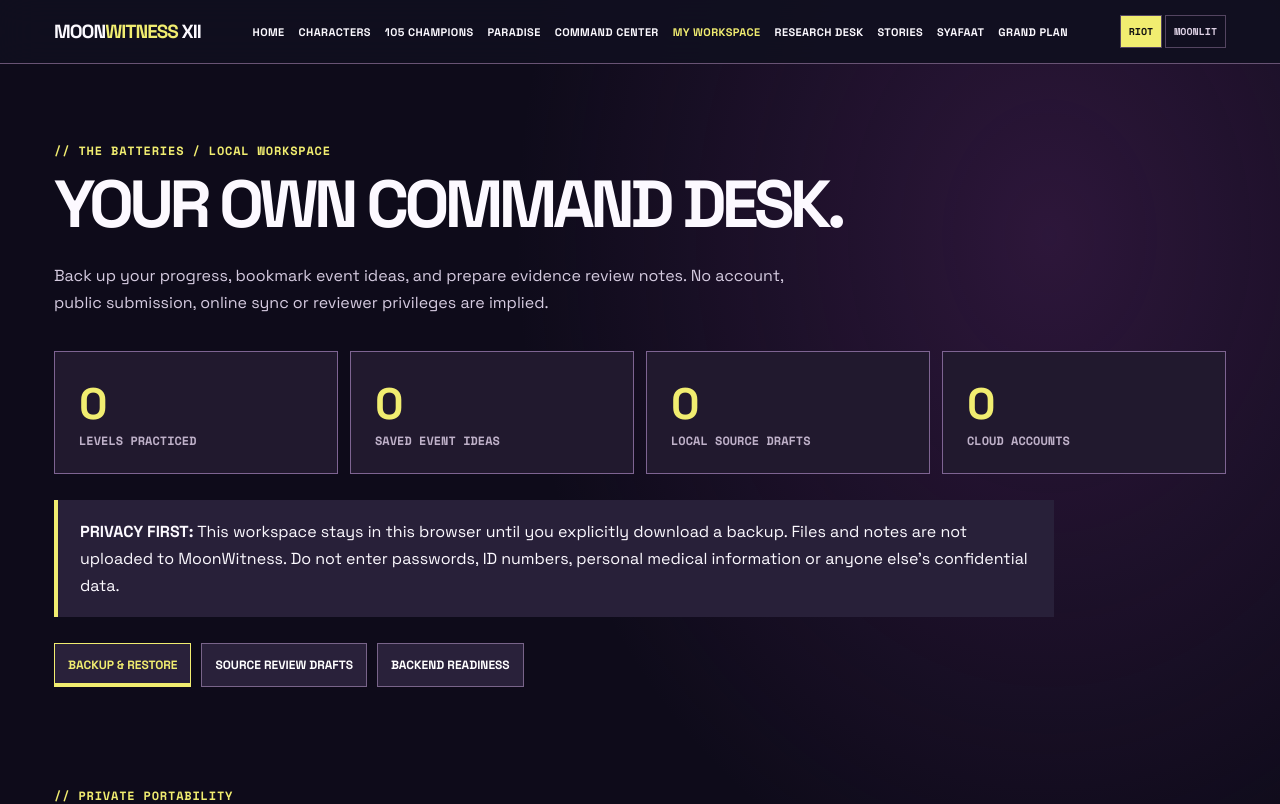
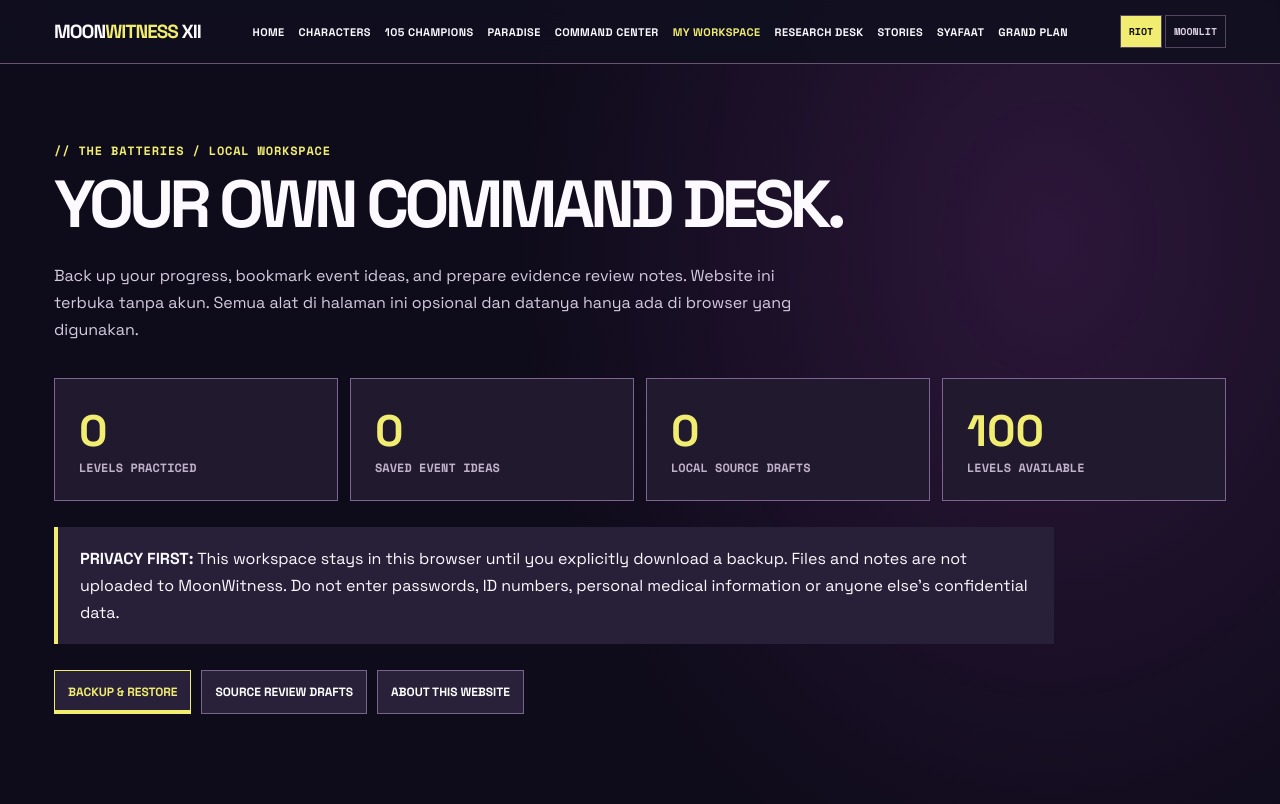
Before and after one commit to bjo163/moonwitness-xii-season-global-championships, a React (Vite) app: page /workspace in a window 1280 px wide. Shown: the top 804 px of the page. Built offline with nearby package versions, Linux system fonts and the light colour scheme.

Commit message:
Keep MoonWitness account-free: replace backend readiness UI with public website guide

```diff
--- a/src/pages/Workspace.jsx
+++ b/src/pages/Workspace.jsx
@@ -21,10 +21,10 @@ export default function Workspace(){
  const apply=()=>{try{if(!preview||!accepted)return;restoreWorkspace(localStorage,preview);setPreview(null);setAccepted(false);sync();setMessage('Workspace restored on this device. Level progress and bookmarks are updated.');}catch(e){setMessage(e.message);}};
  const resetPreview=()=>{setPreview(null);setAccepted(false);setMessage('Import cancelled. Nothing was changed.');};
  return <main className="container page workspace-page">
- <Head eyebrow="// THE BATTERIES / LOCAL WORKSPACE" title="YOUR OWN COMMAND DESK." sub="Back up your progress, bookmark event ideas, and prepare evidence review notes. No account, public submission, online sync or reviewer privileges are implied."/>
- <div className="stats"><div><b>{summary.completed.length}</b> LEVELS PRACTICED</div><div><b>{summary.bookmarks.length}</b> SAVED EVENT IDEAS</div><div><b>{drafts.length}</b> LOCAL SOURCE DRAFTS</div><div><b>0</b> CLOUD ACCOUNTS</div></div>
+ <Head eyebrow="// THE BATTERIES / LOCAL WORKSPACE" title="YOUR OWN COMMAND DESK." sub="Back up your progress, bookmark event ideas, and prepare evidence review notes. Website ini terbuka tanpa akun. Semua alat di halaman ini opsional dan datanya hanya ada di browser yang digunakan."/>
+ <div className="stats"><div><b>{summary.completed.length}</b> LEVELS PRACTICED</div><div><b>{summary.bookmarks.length}</b> SAVED EVENT IDEAS</div><div><b>{drafts.length}</b> LOCAL SOURCE DRAFTS</div><div><b>100</b> LEVELS AVAILABLE</div></div>
  <Notice><b>PRIVACY FIRST:</b> This workspace stays in this browser until you explicitly download a backup. Files and notes are not uploaded to MoonWitness. Do not enter passwords, ID numbers, personal medical information or anyone else's confidential data.</Notice>
- <div className="filters">{[['backup','BACKUP & RESTORE'],['reviews','SOURCE REVIEW DRAFTS'],['readiness','BACKEND READINESS']].map(([id,label])=><button key={id} aria-pressed={tab===id} onClick={()=>{setTab(id);setMessage('')}}>{label}</button>)}</div>
+ <div className="filters">{[['backup','BACKUP & RESTORE'],['reviews','SOURCE REVIEW DRAFTS'],['readiness','ABOUT THIS WEBSITE']].map(([id,label])=><button key={id} aria-pressed={tab===id} onClick={()=>{setTab(id);setMessage('')}}>{label}</button>)}</div>
  <p role="status" aria-live="polite" className="workspace-message">{message}</p>
  {tab==='backup'&&<section className="section workspace-panel"><Head eyebrow="// PRIVATE PORTABILITY" title="EXPORT. VERIFY. RESTORE." sub="Export includes 100-level checkmarks, event bookmarks and your local source review drafts."/><div className="grid two">
  <article className="card"><small>STEP 01 / SAVE A COPY</small><h3>DOWNLOAD BACKUP</h3><p>Keep your local state safe before changing devices or clearing browser data. Includes private notes: store the exported JSON securely.</p><button className="btn" onClick={download}>DOWNLOAD MY WORKSPACE ↓</button></article>
@@ -38,6 +38,6 @@ export default function Workspace(){
  <label className="workspace-field">Research notes, no personal data<textarea rows={6} maxLength={600} placeholder="What still needs to be checked?" value={note} onChange={e=>setNote(e.target.value)}/></label>
  <small>{note.length}/600 characters · LOCAL / UNVERIFIED</small><div className="filters"><button onClick={save}>SAVE PRIVATE DRAFT</button><button onClick={remove} disabled={!drafts.some(x=>x.key===target)}>CLEAR DRAFT</button></div></article></div>
  </section>}
- {tab==='readiness'&&<section className="section"><Head eyebrow="// SECURE PLATFORM ROADMAP" title="NO FAKE LOGINS."/><div className="grid two">{[['PUBLIC READ-ONLY API','Implemented: health status only.'],['DATABASE MIGRATION','Schema proposal exists but was not applied to any Neon project.'],['AUTHENTICATION','Not configured. Requires identity provider, account policies, and verified tokens.'],['ROW-LEVEL SECURITY','Draft SQL only. Requires staging audit and least-privileged production role.'],['MODERATION','Private local notes only; no public intake or moderation rights.'],['DATA PORTABILITY','Implemented: manual local JSON backup and restore.']].map(([heading,details])=><article className="card" key={heading}><h3>{heading}</h3><p>{details}</p></article>)}</div><p><Link className="textlink" to="/research">OPEN RESEARCH DESK ↗</Link></p></section>}
+ {tab==='readiness'&&<section className="section"><Head eyebrow="// OPEN WEBSITE" title="NO ACCOUNT. JUST EXPLORE." sub="MoonWitness XII is a public website. Read, browse, and explore without registering."/><div className="grid two">{[['OPEN FOR EVERYONE','Stories, Character Universe, Champions and Paradise can be visited directly.'],['NO LOGIN REQUIRED','There is no account, registration form, or password to manage.'],['OPTIONAL LOCAL PROGRESS','Level checkmarks and saved event ideas stay in this browser.'],['PRIVATE NOTES','Source review drafts are personal notes on your own device, not official approvals.'],['MANUAL BACKUP','Export and restore a JSON file only when you choose.'],['CONTENT FIRST','Future work focuses on stories, poster artwork, accessibility and verified references.']].map(([heading,details])=><article className="card" key={heading}><h3>{heading}</h3><p>{details}</p></article>)}</div><p><Link className="textlink" to="/stories">EXPLORE STORIES ↗</Link></p></section>}
  </main>;
 }
```
